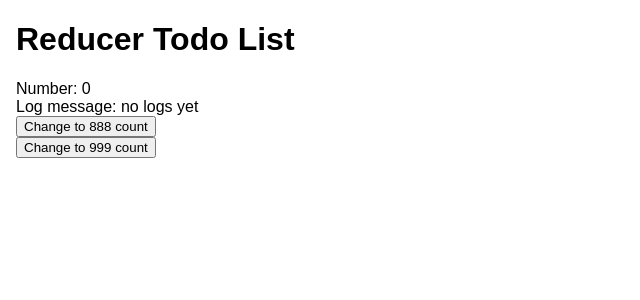
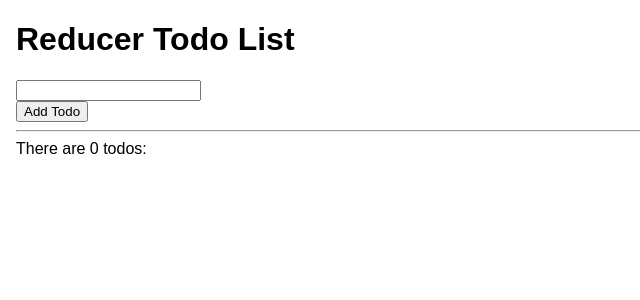
Before and after one commit to edwardtanguay/et033-reducer-todo-list, a React (Vite) app: page / in a window 1280 px wide. Shown: the top 300 px of the page, without its empty margins (0-640 px from the left). Built offline with nearby package versions, Linux system fonts and the light colour scheme.

Commit message:
adding to list

```diff
--- a/src/App.tsx
+++ b/src/App.tsx
@@ -1,42 +1,45 @@
-import { useReducer } from 'react';
+import { useReducer, useState } from 'react';
 import './App.scss';
 
 interface IState {
-  count: number;
-  logMessage: string;
+	todos: string[];
+}
+
+interface IAction {
+	type: string;
+	payload: string;
 }
 
 const initialState: IState = {
-  count: 0,
-  logMessage : 'no logs yet'
+	todos: []
 };
 
-const reducer = (state: IState, action: string) => {
-  const _state = {...state};
-  switch (action) {
-    case 'change888':
-      _state.count = 888;
-      _state.logMessage = 'change to 888';
-      break;
-    case 'change999':
-      _state.count = 999;
-      _state.logMessage = 'change to 999';
-      break;
+const reducer = (state: IState, action: IAction) => {
+	const _state = { ...state };
+	switch (action.type) {
+		case 'addTodo':
+			_state.todos.push(action.payload);
 	}
 	return _state;
 }
 
 function App() {
 	const [state, dispatch] = useReducer(reducer, initialState);
+	const [ todo, setTodo ] = useState('');
 
 
 	return (
 		<div>
 			<h1>Reducer Todo List</h1>
-      <div>Number: {state.count}</div>
-      <div>Log message: {state.logMessage}</div>
-      <div><button onClick={() => dispatch("change888")}>Change to 888 count</button></div>
-      <div><button onClick={() => dispatch("change999")}>Change to 999 count</button></div>
+			<input value={todo} onChange={(e) => setTodo(e.target.value)}/>
+			<div><button onClick={() => dispatch({type: 'addTodo', payload:todo})}>Add Todo</button></div>
+			<hr/>
+			<div>There are {state.todos.length} todos:</div>
+			{state.todos.map(todo => {
+				return (
+					<div>{todo}</div>
+				)
+			})}
 		</div>
 	)
 }
```
Also changed, not shown: dev/notes.txt. Lines whose indentation alone changed are shown as unchanged.
